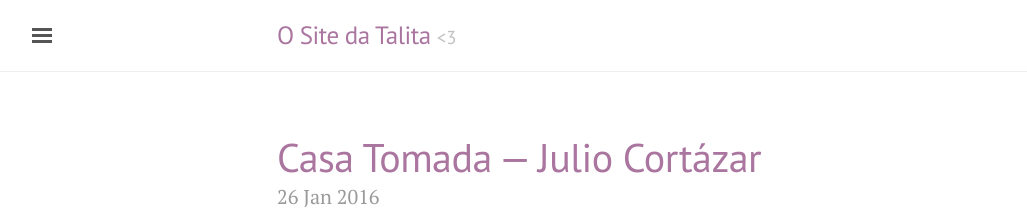
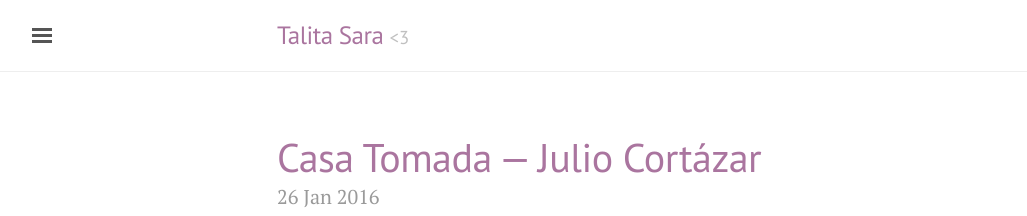
Before and after one commit to sifiyoke/sifiyoke.github.io, a Jekyll site: the page built from index.html, in a window 1280 px wide. Shown: the top 216 px of the page, without its empty margins (3-1030 px from the left). Built offline with Jekyll 4.4.1, drawn with Linux system fonts in a browser that asks for light colours; nearby versions of some CDN libraries; the list of posts is cut into pages by our own code.

Commit message:
atom and stuff

```diff
--- a/_config.yml
+++ b/_config.yml
@@ -5,18 +5,18 @@
 relative_permalinks: true
 
 # Setup
-title:               O Site da Talita
+title:               Talita Sara
 tagline:             '<3'
-description:         'tudo aqui é para a menina mais linda do mundo'
+description:         'Tudo aqui é para a menina mais linda do mundo'
 url:                 http://alpha-omega.github.io/
 baseurl:
 paginate:            5
 
 # About/contact
 author:
-  name:              Mark Otto
-  url:               https://twitter.com/mdo
-  email:             markdotto@gmail.com
+  name:              OmeGa
+  url:               https://github.com/alpha-omega
+#  email:             markdotto@gmail.com
 
 # Custom vars
 version:             1.0.0
--- a/_includes/sidebar.html
+++ b/_includes/sidebar.html
@@ -35,6 +35,7 @@
 
     <a class="sidebar-nav-item" href="{{ site.github.repo }}/archive/v{{ site.version }}.zip">Download</a>
     <a class="sidebar-nav-item" href="{{ site.github.repo }}">GitHub project</a>
+    <a class="sidebar-nav-item" href="{{ site.baseurl }}/atom.xml">Atom</a>
     <span class="sidebar-nav-item">Currently v{{ site.version }}</span>
   </nav>
 
```
